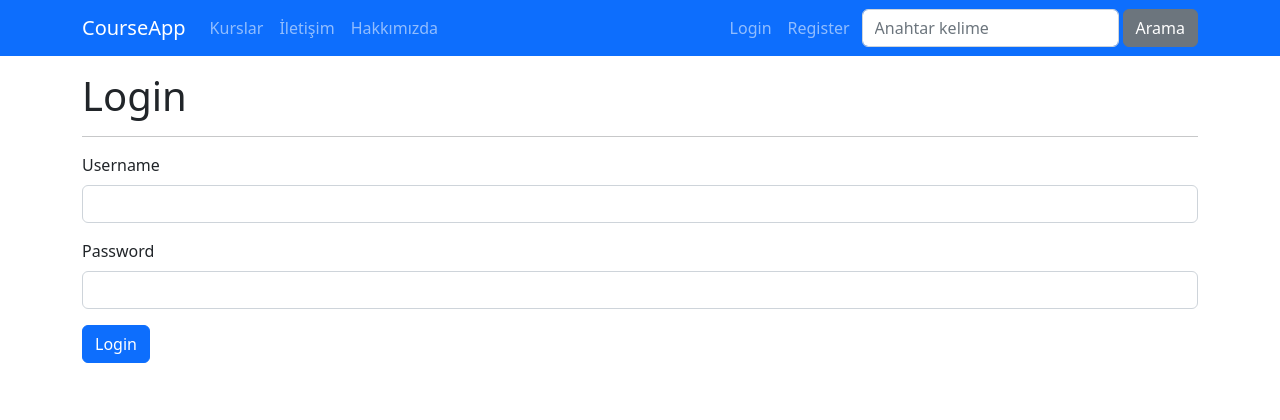
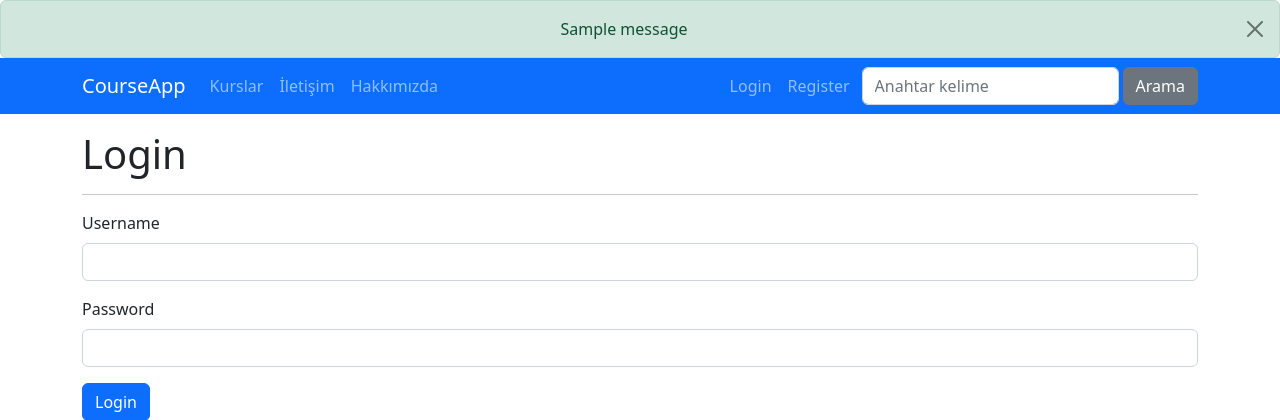
Before and after one commit to gonulpolat/Django-Ile-Web-Gelistirme-Sadik_Turan_Kursu, a Django app: page /account/login in a window 1280 px wide. Shown: the top 420 px of the page. Run offline with Django 4.2, Linux system fonts and the light colour scheme; tables that the repository leaves empty hold one stand-in row (values such as "Sample post"); one stand-in notice (Sample message) is shown; some libraries are stand-ins or nearby versions.

Commit message:
One-time notification message (flash message)
Giriş/Çıkış işlemlerinde kendi oluşturduğum error'ları yazmak yerine, Django messages üzerinden yazıldı.

```diff
--- a/Account/templates/account/login.html
+++ b/Account/templates/account/login.html
@@ -22,12 +22,6 @@
             <form action="" method="post">
                 {% csrf_token %}
 
-                {% if error %}
-                    <div class="alert alert-danger">
-                        {{error}}
-                    </div>
-                {% endif %}
-
                 <div class="mb-3">
                     <label for="username" class="form-label">Username</label>
                     <input type="text" name="username" id="username" class="form-control" required>
--- a/Account/views.py
+++ b/Account/views.py
@@ -1,3 +1,4 @@
+from django.contrib import messages
 from django.contrib.auth import authenticate, login, logout
 from django.contrib.auth.models import User
 from django.shortcuts import redirect, render
@@ -18,6 +19,7 @@ def user_login(request):
 
         if user is not None:
             login(request, user)
+            messages.add_message(request, messages.SUCCESS, 'Giriş başarılı.')
             nextUrl = request.GET.get('next', None)
 
             if nextUrl is None:
@@ -26,9 +28,8 @@ def user_login(request):
                 return redirect(nextUrl)
 
         else:
-            return render(request, 'account/login.html', {
-                'error': 'Username ya da parola yanlış!',
-            })
+            messages.add_message(request, messages.ERROR, 'Username ya da parola yanlış.')
+            return render(request, 'account/login.html')
     else:
         return render(request, 'account/login.html')
 
@@ -74,4 +75,5 @@ def user_register(request):
 
 def user_logout(request):
     logout(request)
+    messages.add_message(request, messages.SUCCESS, 'Çıkış başarılı.')
     return redirect('index')
--- a/templates/base.html
+++ b/templates/base.html
@@ -13,6 +13,9 @@
     <title>CourseApp | {% block page_title %}{% endblock page_title %}</title>
   </head>
   <body>
+
+    {% include "partials/_messages.html" %}
+
     <!--navbar-->
     {% include "partials/_nav.html" %}
 
--- /dev/null
+++ b/templates/partials/_messages.html
@@ -0,0 +1,11 @@
+{% if messages %}
+    <ul class="container-fluid p-0 m-0">
+        {% for message in messages %}
+            <div class="alert {{ message.tags }} alert-dismissible fade show mb-0 text-center">
+                {{ message }}
+
+                <button type="button" class="btn-close" data-bs-dismiss="alert"></button>
+            </div>
+        {% endfor %}
+    </ul>
+{% endif %}
```
Also changed, not shown: CourseApp/settings.py (+9 -0 lines).
